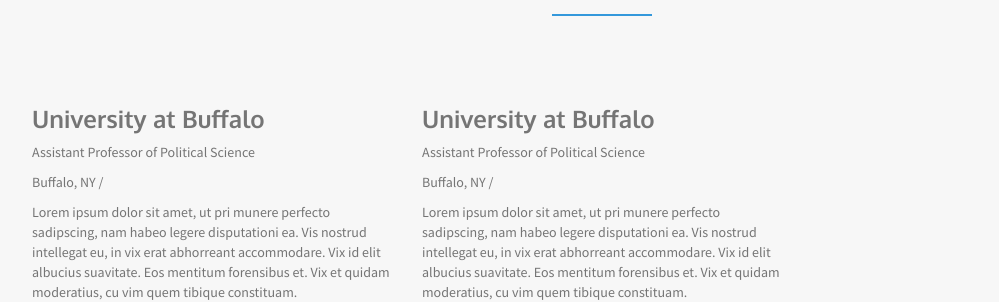
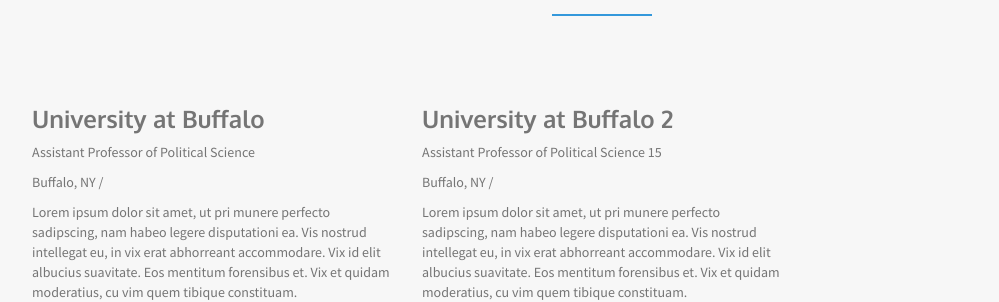
Before and after one commit to neiheisel/neiheisel.github.io, a Jekyll site: the page built from index.html, in a window 1280 px wide and 900 px high, scrolled down 2998 px. Shown: the part 157-459 px from the top of the window, without its empty margins (38-1037 px from the left). Built offline with Jekyll 4.4.1, drawn with Linux system fonts in a browser that asks for light colours.

Commit message:
Updated '_data/experiences.yml' via CloudCannon

```diff
--- a/_data/experiences.yml
+++ b/_data/experiences.yml
@@ -3,8 +3,8 @@
   location: 'Buffalo, NY'
   time: ''
   details: 'Lorem ipsum dolor sit amet, ut pri munere perfecto sadipscing, nam habeo legere disputationi ea. Vis nostrud intellegat eu, in vix erat abhorreant accommodare. Vix id elit albucius suavitate. Eos mentitum forensibus et. Vix et quidam moderatius, cu vim quem tibique constituam.'
-- name: University at Buffalo
-  title: Assistant Professor of Political Science
+- name: University at Buffalo 2
+  title: Assistant Professor of Political Science 15
   location: 'Buffalo, NY'
   time: ''
   details: 'Lorem ipsum dolor sit amet, ut pri munere perfecto sadipscing, nam habeo legere disputationi ea. Vis nostrud intellegat eu, in vix erat abhorreant accommodare. Vix id elit albucius suavitate. Eos mentitum forensibus et. Vix et quidam moderatius, cu vim quem tibique constituam.'
```
